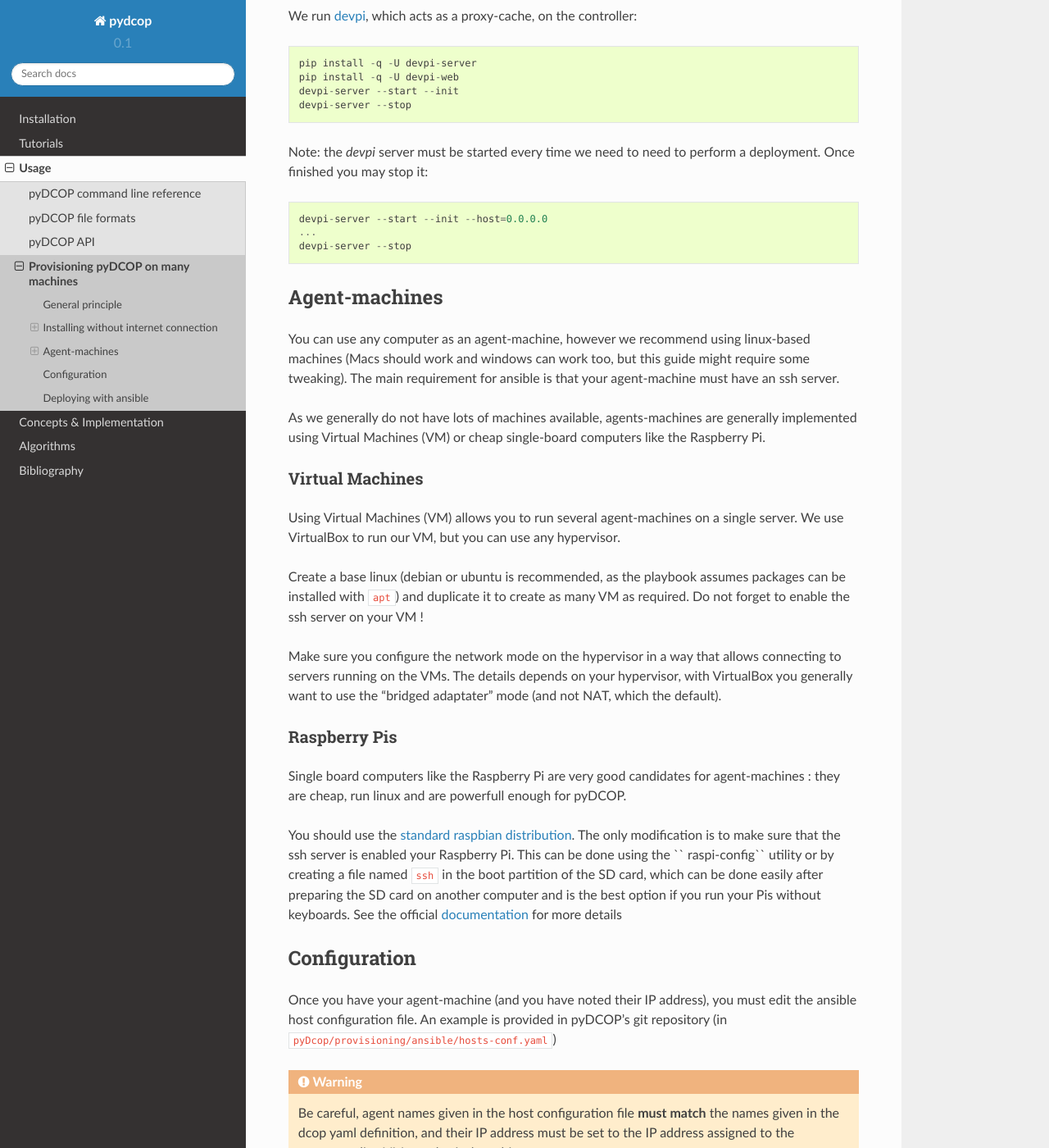
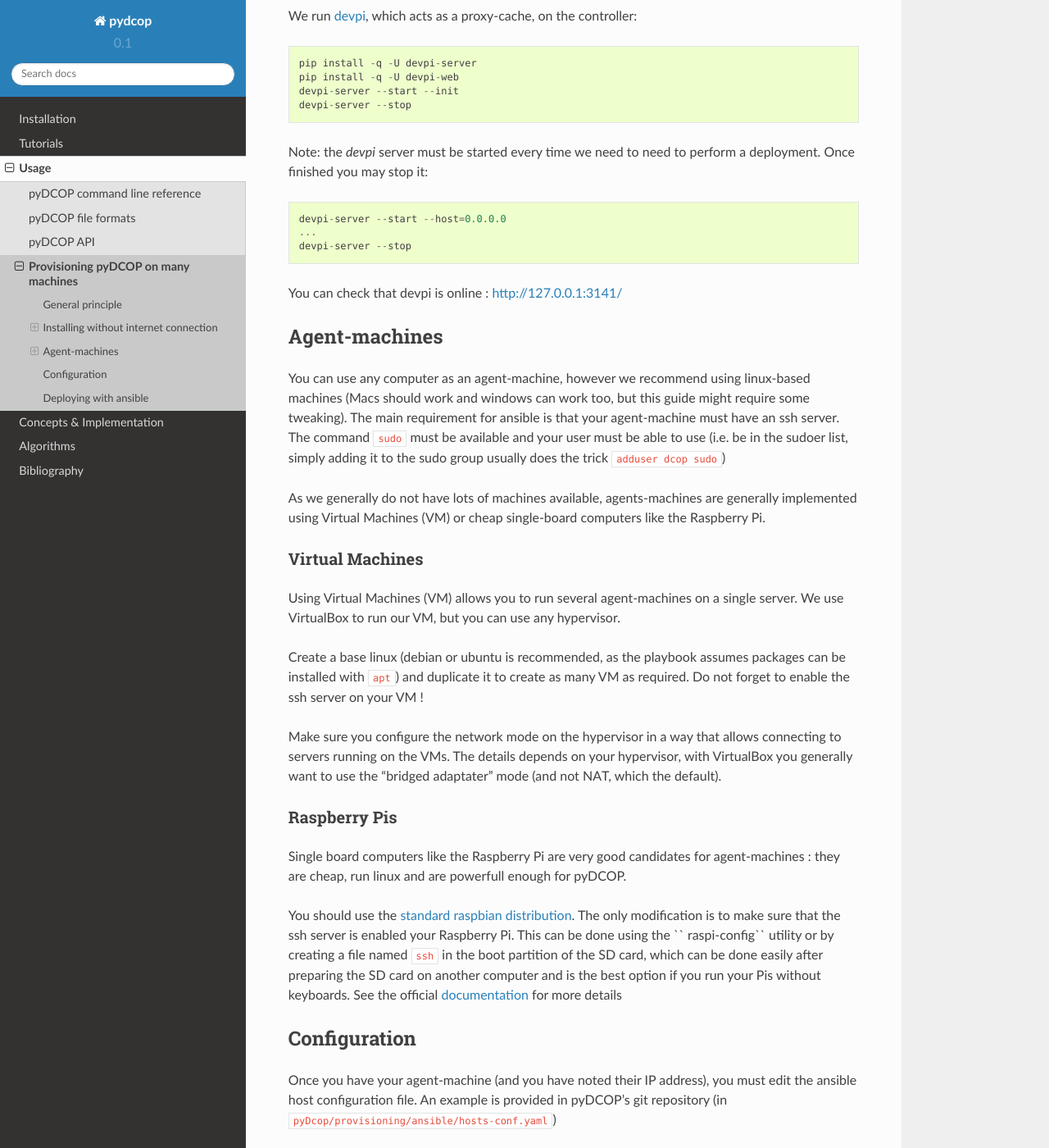
Before and after one commit to Orange-OpenSource/pyDcop, a Sphinx documentation site: the page built from docs/usage/provisioning.rst, in a window 1280 px wide and 1400 px high, scrolled down 1535 px. Shown: the whole window at 82% size. Built offline with Sphinx 7.4.7 and the Read the Docs theme 2.0.0, drawn with Linux system fonts in a browser that asks for light colours; some of the changed text lies outside the part shown.

Commit message:
DOC: improve provisioning guide

```diff
--- a/docs/usage/provisioning.rst
+++ b/docs/usage/provisioning.rst
@@ -89,9 +89,11 @@ controller::
 Note: the `devpi` server must be started every time we need to need to perform
 a deployment. Once finished you may stop it::
 
-  devpi-server --start --init --host=0.0.0.0
+  devpi-server --start --host=0.0.0.0
   ...
   devpi-server --stop
+
+You can check that devpi is online : http://127.0.0.1:3141/
 
 
 Agent-machines
@@ -102,6 +104,10 @@ linux-based machines (Macs should work and windows can work too, but this
 guide might require some tweaking).
 The main requirement for ansible is that your agent-machine must have an ssh
 server.
+The command ``sudo`` must be available and your user must be able to use
+(i.e. be in the sudoer list,
+simply adding it to the sudo group usually does the trick
+``adduser dcop sudo``)
 
 As we generally do not have lots of machines available, agents-machines
 are generally implemented using Virtual Machines (VM) or cheap single-board
@@ -168,7 +174,12 @@ Once you have properly configured your host file, you can simply run
 ansible-playbook to apply the operations on all your agent-machines.
 The playbook is in ``pyDcop/provisioning/ansible/``::
 
-    ansible-playbook -i hosts-conf.yaml pydcop-playbook.yml
+    ansible-playbook --inventory hosts-conf.yaml pydcop-playbook.yml
 
 If the process fails on some machines, you can safely restart it as ansible
 keeps track of the progress.
+
+You can also run the playbook on a subset of the hosts defined in your
+configuration file, by using the ``--limit`` option:
+
+    ansible-playbook --inventory hosts-conf.yaml --limit a2 pydcop-playbook.yml
```
